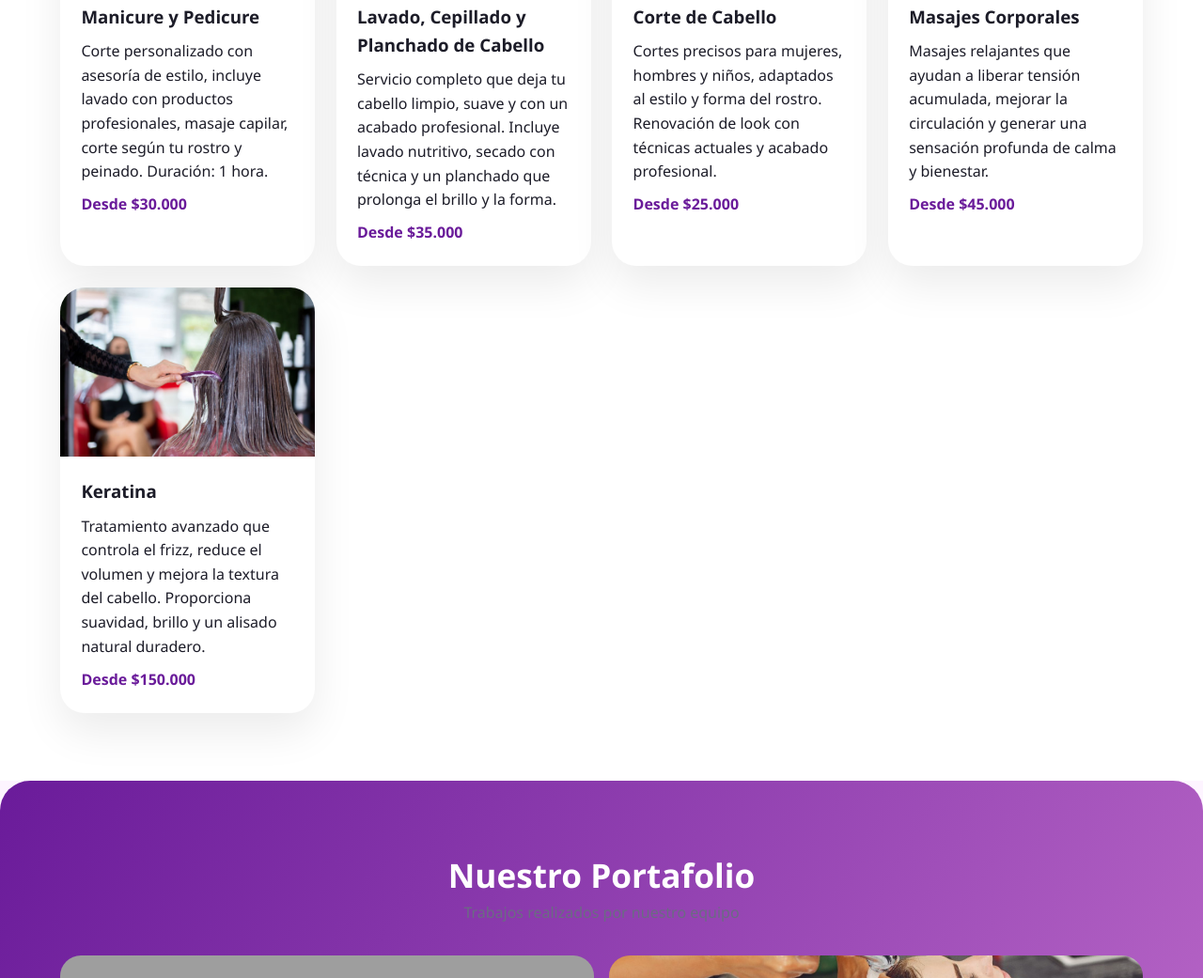
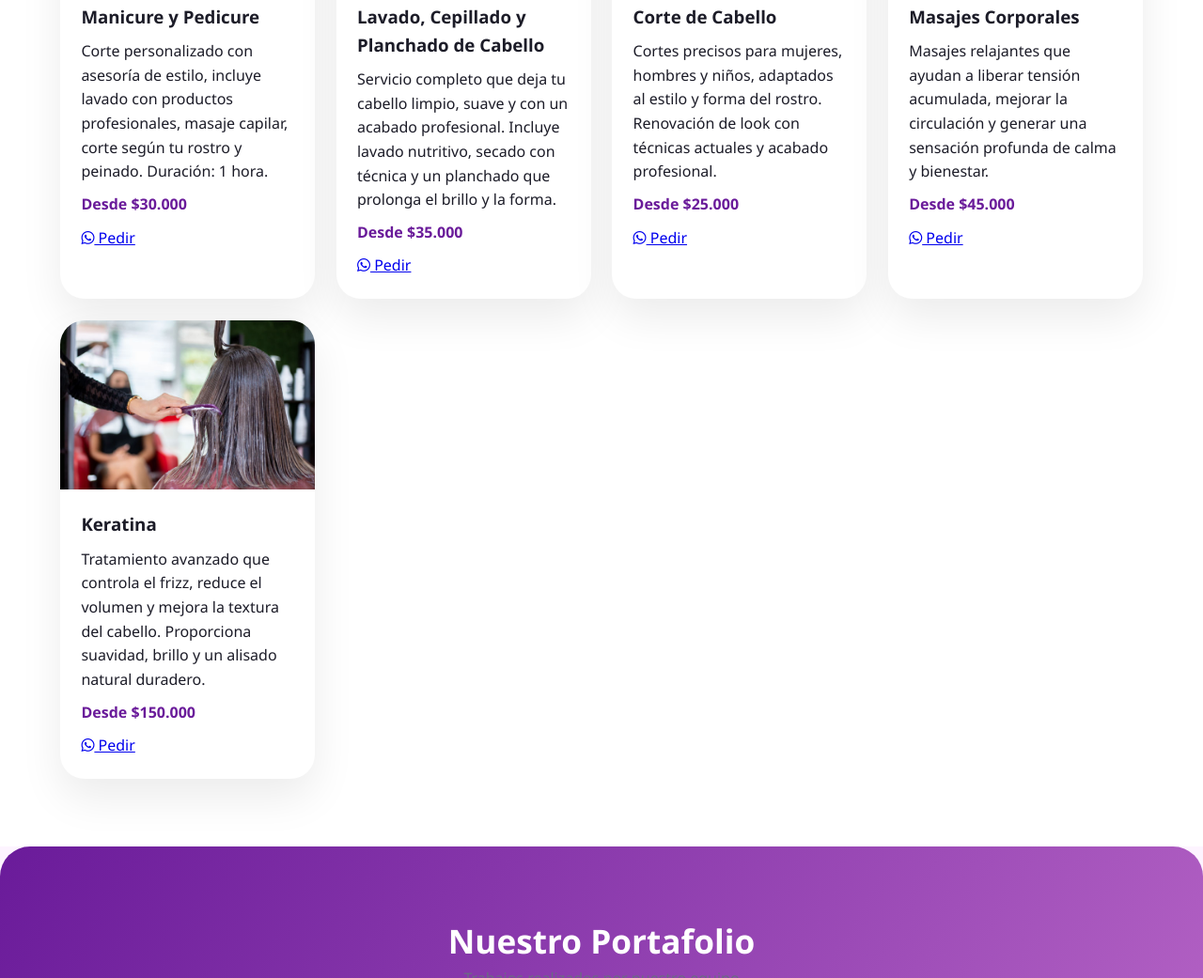
Before and after one commit to ReconvencionLaboralGuajira/anasu-salon-77, a plain HTML site: page index.html in a window 1280 px wide. Shown: the part 1688-2729 px from the top of the page at 94% size. Drawn offline with Linux system fonts and the light colour scheme; no server answers; grey boxes are pictures that could not be loaded.

Commit message:
Publish site

```diff
--- a/index.html
+++ b/index.html
@@ -10,6 +10,11 @@
     <link rel="icon" type="image/png" href="images/06a73a0760ef46f5d730ec4f040cc8b5c4ab39da.jpg">
 </head>
 <body>
+
+
+
+
+
     <!-- Navbar -->
     <header class="navbar">
         <div class="container">
@@ -86,6 +91,14 @@
 
                         <span class="service-price">Desde $30.000</span>
 
+
+                        <a href="https://wa.me/573148676679?text=Hola,%20quiero%20*Manicure y Pedicure*%20-%20$30.000"
+                           class="btn-whatsapp-product"
+                           target="_blank"
+                           rel="noopener">
+                            <i class="fab fa-whatsapp"></i> Pedir
+                        </a>
+
                     </div>
                 </div>
 
@@ -100,6 +113,14 @@
                         <p>Servicio completo que deja tu cabello limpio, suave y con un acabado profesional. Incluye lavado nutritivo, secado con técnica y un planchado que prolonga el brillo y la forma.</p>
 
                         <span class="service-price">Desde $35.000</span>
+
+
+                        <a href="https://wa.me/573148676679?text=Hola,%20quiero%20*Lavado, Cepillado y Planchado de Cabello*%20-%20$35.000"
+                           class="btn-whatsapp-product"
+                           target="_blank"
+                           rel="noopener">
+                            <i class="fab fa-whatsapp"></i> Pedir
+                        </a>
 
                     </div>
                 </div>
@@ -116,6 +137,14 @@
 
                         <span class="service-price">Desde $25.000</span>
 
+
+                        <a href="https://wa.me/573148676679?text=Hola,%20quiero%20*Corte de Cabello*%20-%20$25.000"
+                           class="btn-whatsapp-product"
+                           target="_blank"
+                           rel="noopener">
+                            <i class="fab fa-whatsapp"></i> Pedir
+                        </a>
+
                     </div>
                 </div>
 
@@ -131,6 +160,14 @@
 
                         <span class="service-price">Desde $45.000</span>
 
+
+                        <a href="https://wa.me/573148676679?text=Hola,%20quiero%20*Masajes Corporales*%20-%20$45.000"
+                           class="btn-whatsapp-product"
+                           target="_blank"
+                           rel="noopener">
+                            <i class="fab fa-whatsapp"></i> Pedir
+                        </a>
+
                     </div>
                 </div>
 
@@ -145,6 +182,14 @@
                         <p>Tratamiento avanzado que controla el frizz, reduce el volumen y mejora la textura del cabello. Proporciona suavidad, brillo y un alisado natural duradero.</p>
 
                         <span class="service-price">Desde $150.000</span>
+
+
+                        <a href="https://wa.me/573148676679?text=Hola,%20quiero%20*Keratina*%20-%20$150.000"
+                           class="btn-whatsapp-product"
+                           target="_blank"
+                           rel="noopener">
+                            <i class="fab fa-whatsapp"></i> Pedir
+                        </a>
 
                     </div>
                 </div>
@@ -289,7 +334,7 @@
 
     <!-- WhatsApp Floating Button -->
 
-    <a href="https://wa.me/+57 3148676679?text=Hola,%20me%20gustaría%20agendar%20una%20cita"
+    <a href="https://wa.me/573148676679?text=Hola,%20me%20gustaría%20agendar%20una%20cita"
        class="whatsapp-float"
        target="_blank"
        rel="noopener"
```
